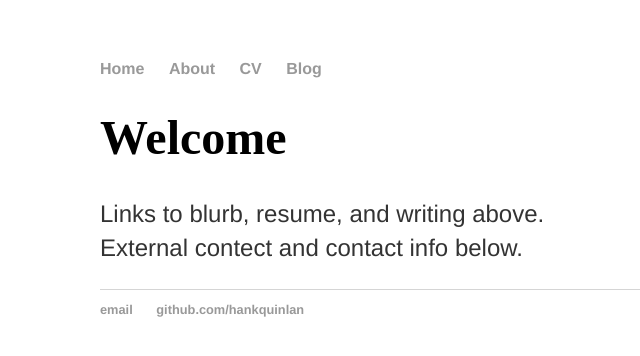
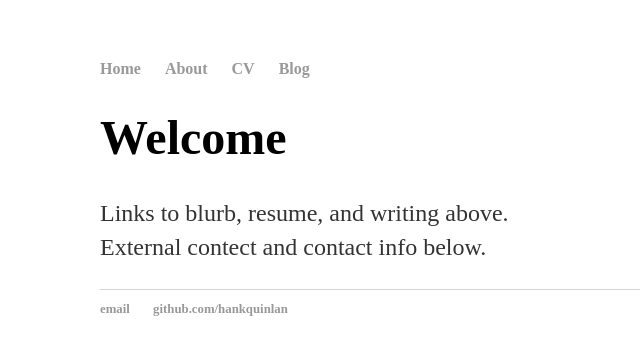
Before and after one commit to patelpp/patelpp.github.io, a Jekyll site: the page built from index.html, in a window 1280 px wide. Shown: the top 356 px of the page, without its empty margins (92-732 px from the left). Built offline with Jekyll 4.4.1, drawn with Linux system fonts in a browser that asks for light colours.

Commit message:
Updated 'css/main.css' via CloudCannon

```diff
--- a/css/main.css
+++ b/css/main.css
@@ -3,7 +3,7 @@ body {
     width: 70%;
 }
 nav ul, footer ul {
-    font-family:'Helvetica Neue';
+    font-family:'Montserrat';
     padding: 0px;
     list-style: none;
     font-weight: bold;
@@ -24,7 +24,7 @@ h1 {
 }
 p {
     font-size: 1.5em;
-    font-family:'Helvetica Neue';
+    font-family:'Montserrat';
     line-height: 1.4em;
     color: #333;
 }
```
